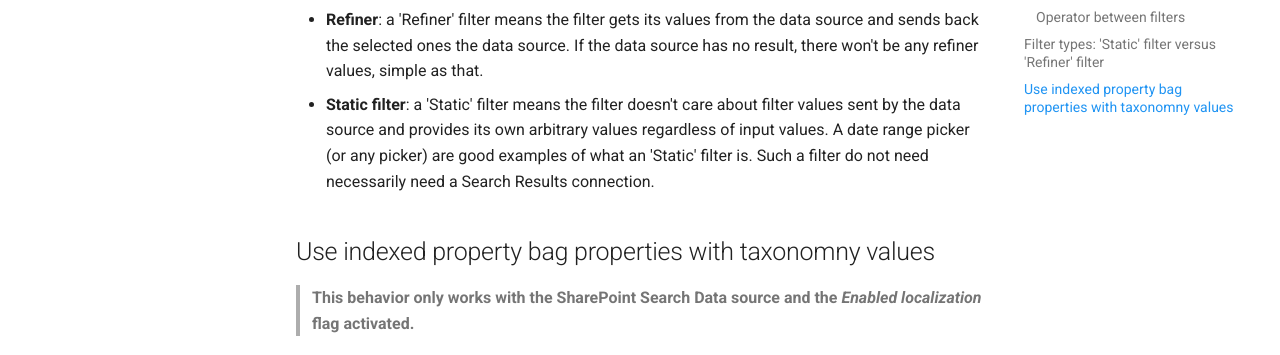
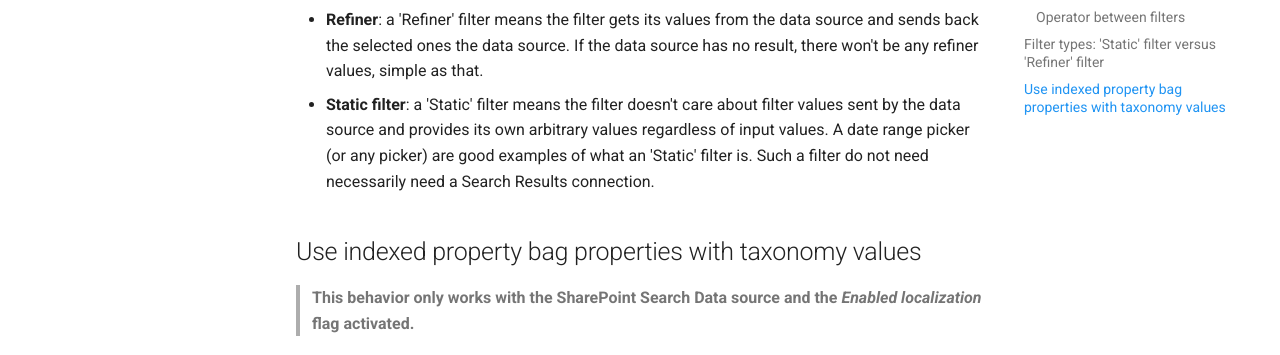
Before and after one commit to dominic5perezd/pnp-modern-search, an MkDocs documentation site: the page built from docs/usage/search-filters/index.md, in a window 1280 px wide and 900 px high, scrolled down 4113 px. Shown: the part 172-527 px from the top of the window. Built offline with MkDocs 1.6.1 and Material for MkDocs 9.7.7, drawn with Linux system fonts in a browser that asks for light colours; comment, search, counter and statistics services are not loaded.

Commit message:
Update index.md
Fix typo in 'taxonomy'

```diff
--- a/docs/usage/search-filters/index.md
+++ b/docs/usage/search-filters/index.md
@@ -55,7 +55,7 @@ The Web Part supports two types of filters (_'Static'_ and _'Refiner'_). However
 - **Refiner**: a 'Refiner' filter means the filter gets its values from the data source and sends back the selected ones the data source. If the data source has no result, there won't be any refiner values, simple as that.
 - **Static filter**: a 'Static' filter means the filter doesn't care about filter values sent by the data source and provides its own arbitrary values regardless of input values. A date range picker (or any picker) are good examples of what an 'Static' filter is. Such a filter do not need necessarily need a Search Results connection.
 
-## Use indexed property bag properties with taxonomny values
+## Use indexed property bag properties with taxonomy values
 
 > **This behavior only works with the SharePoint Search Data source and the _Enabled localization_ flag activated.**
 
```
